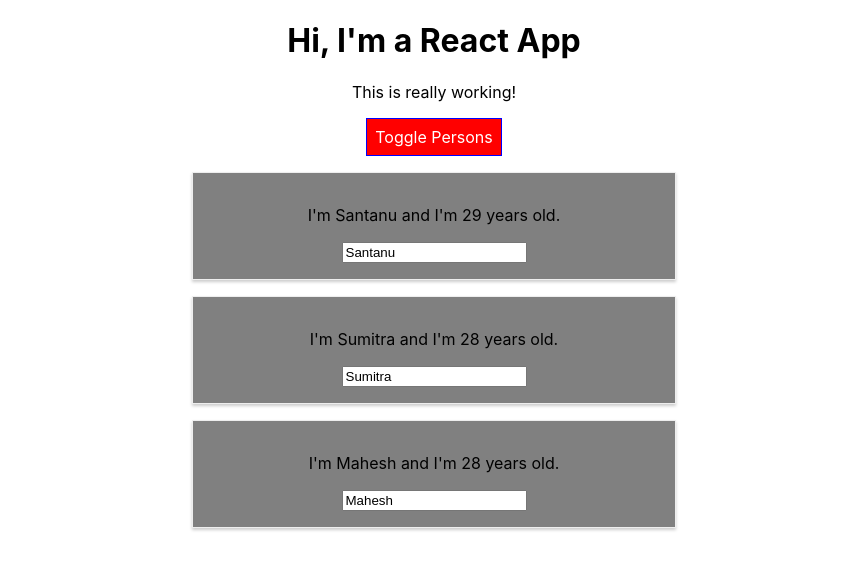
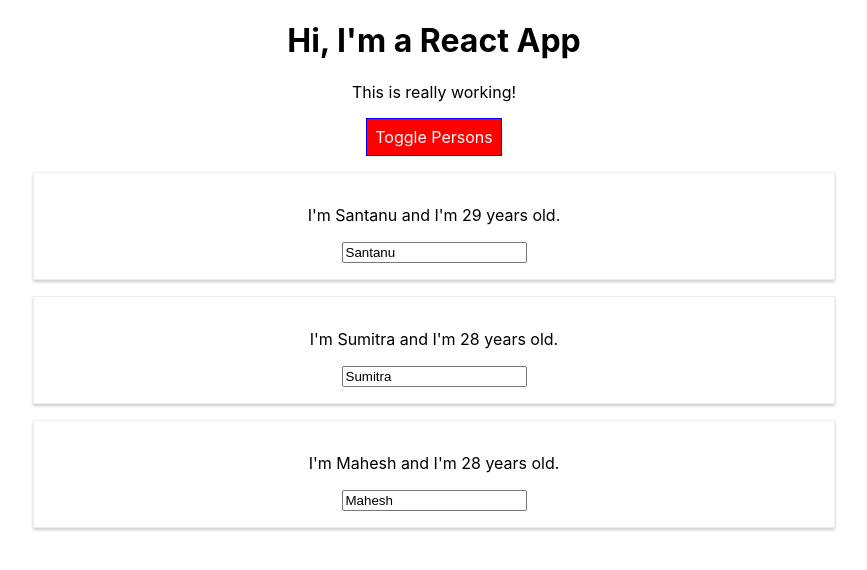
Before and after one commit to santanu12saha/react-complete-guide, a React (Create React App) app: page / in a window 1280 px wide. Both pictures are taken after a click on the button "Toggle Persons". Shown: the top 570 px of the page, without its empty margins (206-1073 px from the left). Built offline with nearby package versions, Linux system fonts and the light colour scheme.

Commit message:
Removing Radium

```diff
--- a/src/App.js
+++ b/src/App.js
@@ -1,6 +1,5 @@
 import React, { Component } from 'react';
 import './App.css';
-import Radium, { StyleRoot } from 'radium';
 import Person from './Person/Person';
 
 class App extends Component {
@@ -57,11 +56,7 @@
       font: 'inherit',
       border: '1px solid blue',
       padding: '8px',
-      cursor: 'pointer',
-      ':hover': {
-        backgroundColor: 'lightgreen',
-        color: 'black'
-      }
+      cursor: 'pointer'
     }
 
     let persons = null;
@@ -81,10 +76,7 @@
       );
 
       style.backgroundColor = 'red';
-      style[':hover'] = {
-        backgroundColor: 'salmon',
-        color: 'black'
-      }
+
     }
 
     let classes = [];
@@ -98,7 +90,6 @@
     }
 
     return (
-      <StyleRoot>
         <div className="App">
           <h1>Hi, I'm a React App</h1>
           <p className={classes.join(' ')}>This is really working!</p>
@@ -107,9 +98,8 @@
             onClick={this.togglePersonsHandler}>Toggle Persons</button>
             {persons}
         </div>
-      </StyleRoot>
     );
   }
 }
 
-export default Radium(App);
+export default App;
--- a/src/Person/Person.js
+++ b/src/Person/Person.js
@@ -1,18 +1,10 @@
 import React from 'react';
 import './Person.css';
-import Radium from 'radium';
 
 const person = (props) => {
 
-    const style = {
-        '@media (min-width: 500px)': {
-            width: '450px',
-            backgroundColor: 'grey'
-        }
-    }
-
     return (
-        <div className="Person" style={style}>
+        <div className="Person">
             <p onClick={props.click}>I'm {props.name} and I'm {props.age} years old.</p>
             <p>{props.children}</p>
             <input type="text" onChange={props.changed} value={props.name}/>
@@ -21,4 +13,4 @@
         )
 };
 
-export default Radium(person);
+export default person;
```
